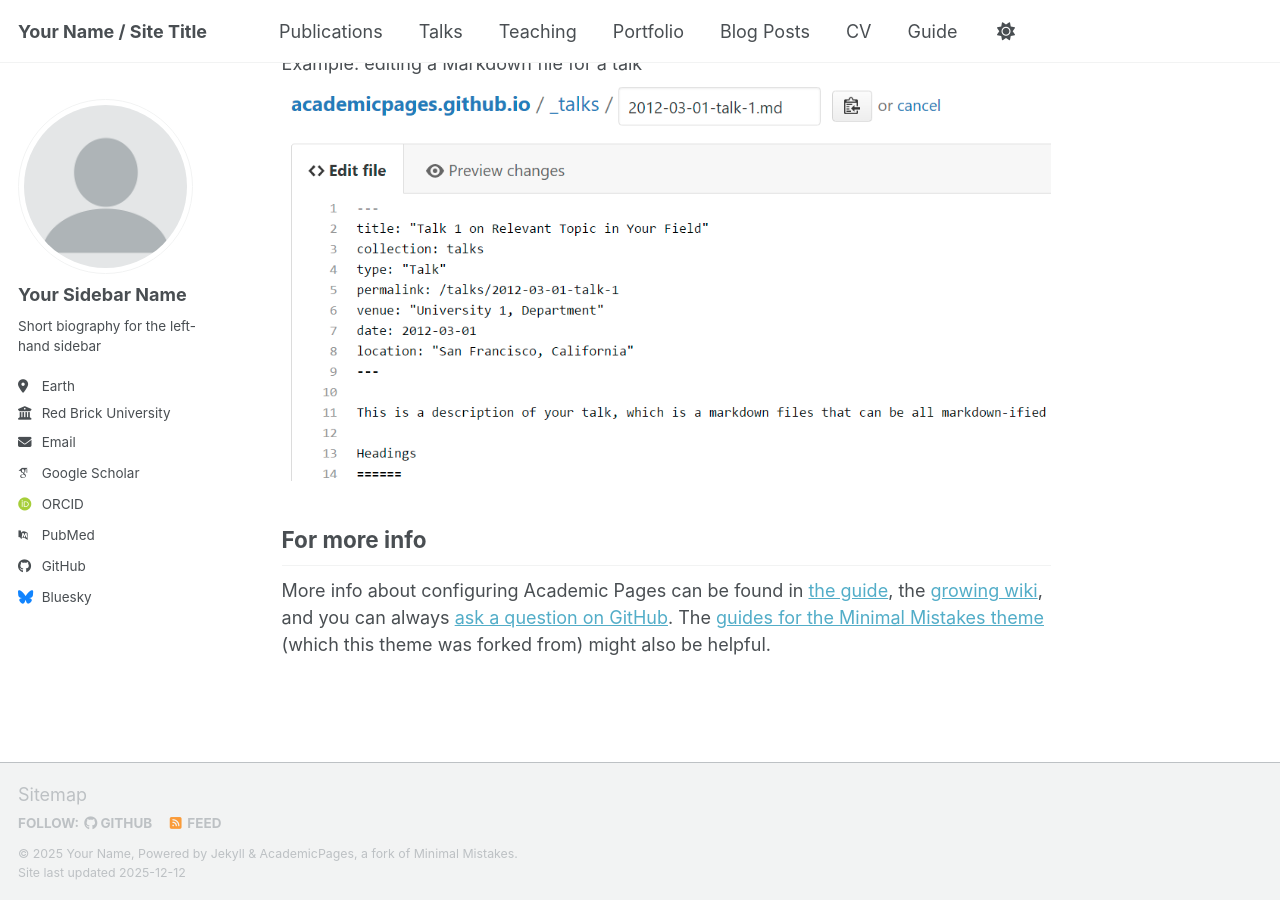
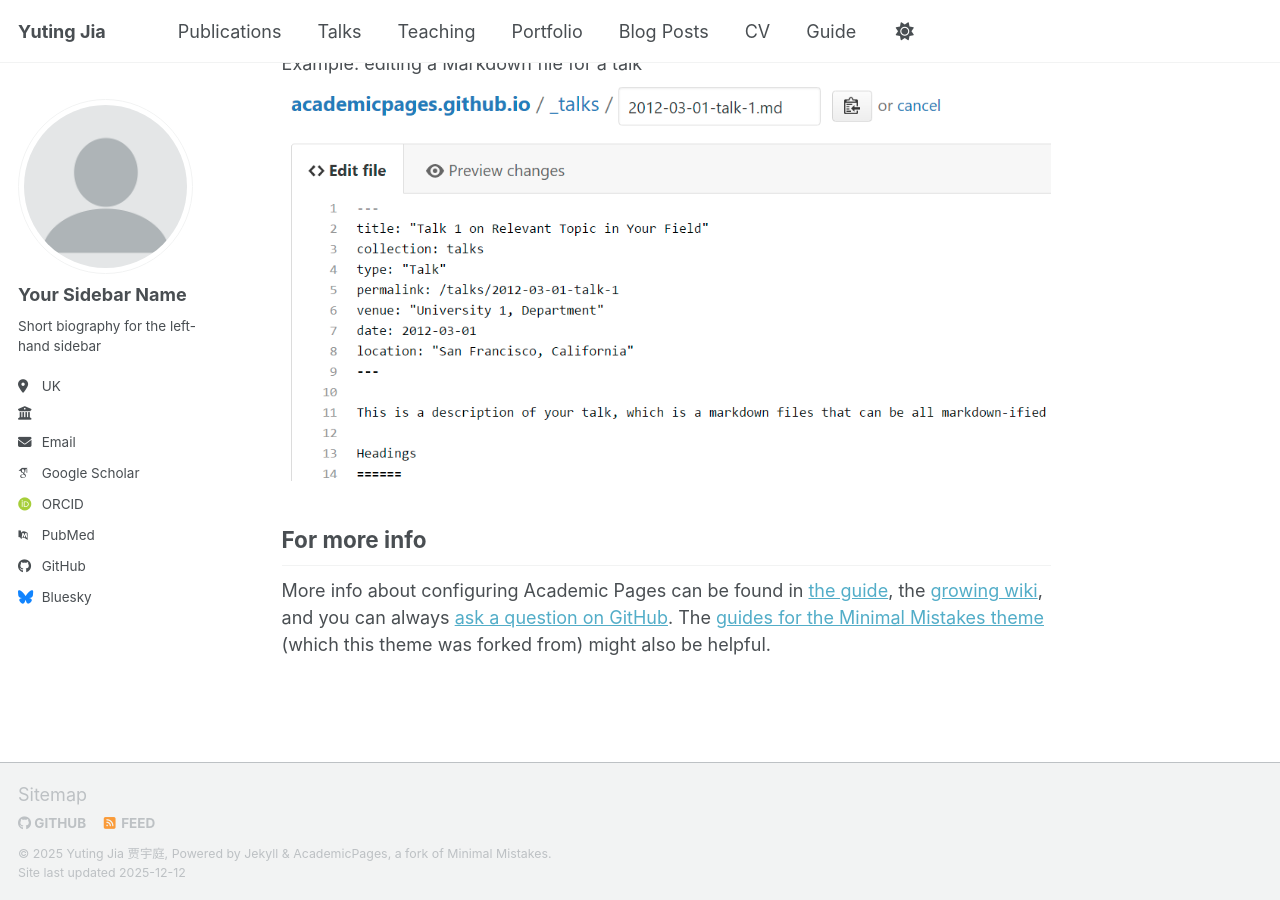
Before and after one commit to YUTINGJIA-POE/YutingJia, a Jekyll site: the page built from _pages/about.md, in a window 1280 px wide and 900 px high, scrolled down 2718 px. Built offline with Jekyll 4.4.1, drawn with Linux system fonts in a browser that asks for light colours; some web fonts are replaced; a script bundle is joined from its source files by our own code; library files that are not in the unit come from our copies.

Commit message:
Update site configuration for Yuting Jia

```diff
--- a/_config.yml
+++ b/_config.yml
@@ -7,13 +7,13 @@
 # server process.
 
 # Basic Site Settings
-locale                   : "en-US"
+locale                   : "en-UK"
 site_theme               : "default" # Currently available options are "default", "air"
-title                    : "Your Name / Site Title"
+title                    : "Yuting Jia"
 title_separator          : "-"
-name                     : &name "Your Name"
-description              : &description "Your Name's academic portfolio"   # Update this with a general description of your site, this is the default if not overridden by a page
-url                      : https://academicpages.github.io # The base hostname & protocol for your site e.g. "https://[your GitHub username].github.io",
+name                     : &name "Yuting Jia 贾宇庭"
+description              : &description "Yuting Jia's academic portfolio"   # Update this with a general description of your site, this is the default if not overridden by a page
+url                      : https://yutingjia.github.io # The base hostname & protocol for your site e.g. "https://[your GitHub username].github.io",
                                                            # or if you already have some other page hosted on Github then use "https://[your GitHub username].github.io/[Your Repo Name]"
 baseurl                  : "" # the subpath of your site, e.g. "/blog"
 repository               : "academicpages/academicpages.github.io"
@@ -27,8 +27,8 @@
   name             : "Your Sidebar Name"
   pronouns         : # example: "she/her"
   bio              : "Short biography for the left-hand sidebar"
-  location         : "Earth"
-  employer         : "Red Brick University"
+  location         : "UK"
+  employer         : ""
   uri              : # URL
   email            : "none@example.org"
 
```
